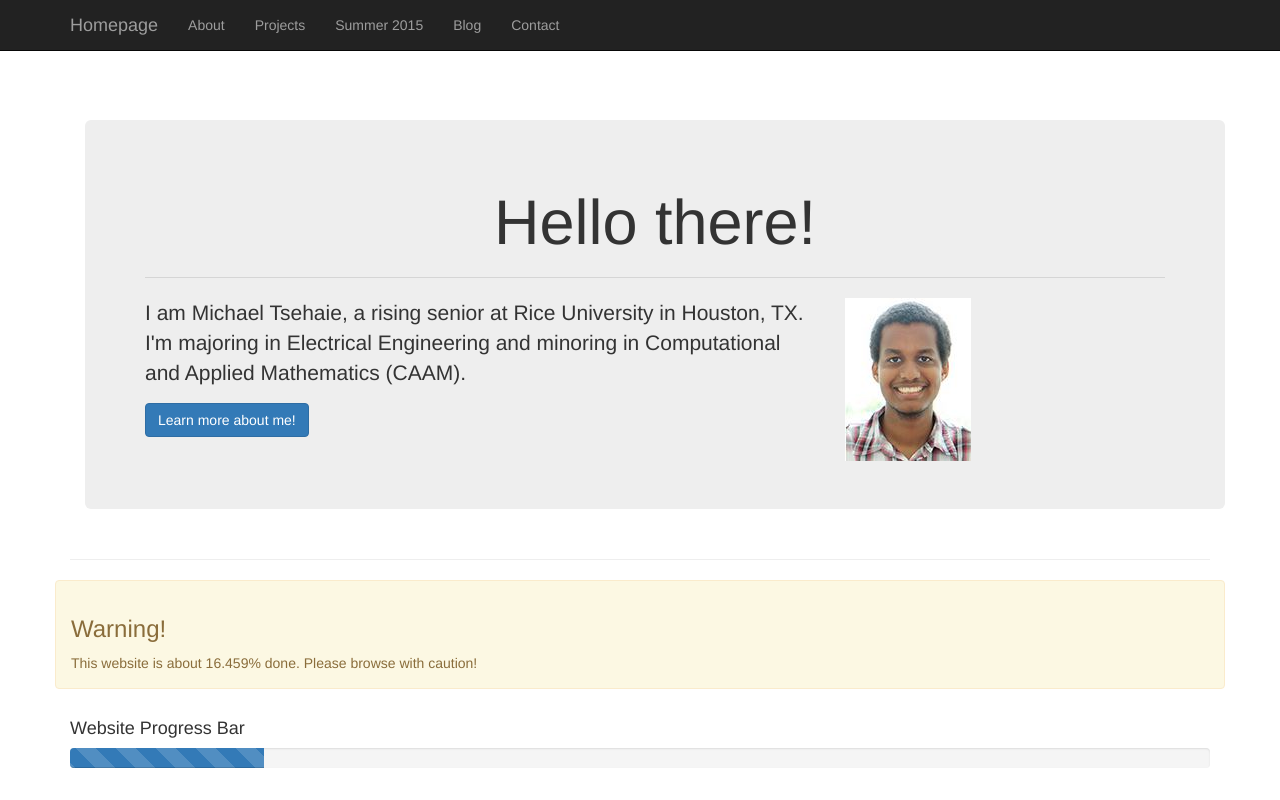
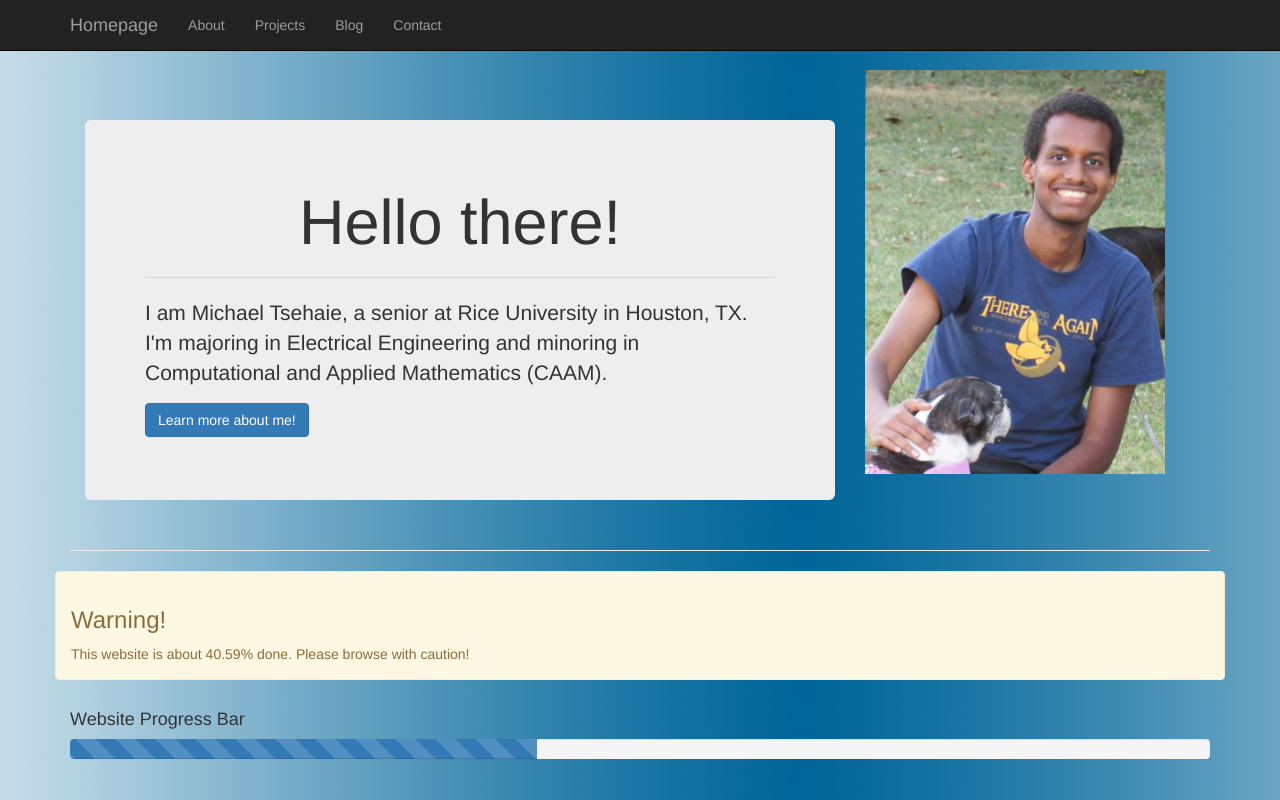
Before and after one commit to mht94-dev/mht94.github.io, a Jekyll site: the page built from index.html, in a window 1280 px wide and 1400 px high. Shown: the top 800 px of the window. Built offline with Jekyll 4.4.1, drawn with Linux system fonts in a browser that asks for light colours; some of the changed text lies outside the part shown.

Commit message:
Foundational updates

```diff
--- a/About/index.html
+++ b/About/index.html
@@ -1,3 +1,8 @@
 ---
 layout: default
 ---
+
+<div class="container">
+
+
+</div>
--- a/Projects/index.html
+++ b/Projects/index.html
@@ -32,10 +32,6 @@ title: Projects
   <td> <a href="/Projects/pov-machine"> Persistence of Vision Machine</a> </td>
   <td> Still working on this... </td>
 </tr>
-<tr>
-  <td> <a href = "/Projects/quadcopter"> Crazyflie Quadcopter </a> </td>
-  <td> Just started playing with this quadcopter... </td>
-</tr>
 </table>
 </div>
   </body><!---So comments go here>>>>
--- a/_layouts/default.html
+++ b/_layouts/default.html
@@ -26,8 +26,7 @@
 
 </head>
 
-<body>
-
+<body background ="/media/bg2.jpg">
     <!-- Navigation -->
     <nav class="navbar navbar-inverse navbar-fixed-top" role="navigation">
         <div class="container">
@@ -50,9 +49,6 @@
                     <li>
                         <a href="/Projects">Projects</a>
                     </li>
-                    <li>
-                        <a href="/Summer2k15">Summer 2015</a>
-                      </li>
                     <li>
                       <a href = "/blog">Blog</a>
                     </li>
--- a/_layouts/post.html
+++ b/_layouts/post.html
@@ -4,6 +4,6 @@ layout: default
 <h2>{{ page.title }}</h2>
 <p class="meta">{{ page.date | date_to_string }}</p>
 
-<div class="post">
+<div class="well">
   {{ content }}
 </div>
--- a/index.html
+++ b/index.html
@@ -7,35 +7,34 @@ title: Homepage
     <div class="container">
 
         <!-- Jumbotron Header -->
-
+        <div class="row">
+          <div class = "col-md-8">
         <header class="jumbotron hero-spacer">
             <h1 style="text-align:center">Hello there!</h1>
             <hr>
-            <div class = "row">
-              <div class = "col-md-8">
-            <p>I am Michael Tsehaie, a rising senior at Rice University in Houston, TX. I'm majoring
+            <p>I am Michael Tsehaie, a senior at Rice University in Houston, TX. I'm majoring
             in Electrical Engineering and minoring in Computational and Applied Mathematics
             (CAAM).</p>
             <p><a href = "/about" class="btn btn-primary btn-large">Learn more about me!</a>
             </p>
-          </div>
-            <div class = "col-md-4">
-              <img src="/media/Michael.JPG" alt="Picture of Me" >
-            </div>
-          </div>
         </header>
+        </div>
+        <div class = "col-md-4 img-container">
+          <img class = "img-responsive" src="/media/me.png" alt="Picture of Me" height="400" width ="300" >
+        </div>
       </div>
+    </div>
 
         <hr>
         <div class = "row">
         <div class="alert alert-dismissible alert-warning">
           <h3>Warning!</h3>
-          <p>This website is about 16.459% done. Please browse with caution!</p>
+          <p>This website is about 40.59% done. Please browse with caution!</p>
         </div>
       </div>
         <h4> Website Progress Bar</h4>
         <div class="progress progress-striped active">
-  <div class="progress-bar" style="width: 17%"></div>
+  <div class="progress-bar" style="width: 41%"></div>
 </div>
 
         <!-- Title -->
@@ -64,10 +63,10 @@ title: Homepage
 
             <div class="col-md-3 col-sm-6 hero-feature">
                 <div class="thumbnail">
-                    <img src="/media/place-holder.jpg" alt="">
+                    <img src="/media/arg-bol.jpg" width="460" height="460">
                     <div class="caption">
-                        <h3>Feature Label</h3>
-                        <p>Lorem ipsum dolor sit amet, consectetur adipisicing elit.</p>
+                        <h3>Bolivia vs Argentina</h3>
+                        <p>"¿Donde Esta Messi?"</p>
                         <p>
                             <a href="#" class="btn btn-primary">Read Now!</a>
                         </p>
@@ -77,12 +76,12 @@ title: Homepage
 
             <div class="col-md-3 col-sm-6 hero-feature">
                 <div class="thumbnail">
-                    <img src="/media/place-holder.jpg" alt="">
+                    <img src="/media/icon_web.PNG" width="460" height="460">
                     <div class="caption">
-                        <h3>Feature Label</h3>
-                        <p>Lorem ipsum dolor sit amet, consectetur adipisicing elit.</p>
+                        <h3>Website Updates</h3>
+                        <p>Improvements I have made to my website.</p>
                         <p>
-                            <a href="#" class="btn btn-primary">Read Now!</a>
+                            <a href="/2015/06/06/Website-Improvements/" class="btn btn-primary">Read Now!</a>
                         </p>
                     </div>
                 </div>
@@ -92,10 +91,10 @@ title: Homepage
                 <div class="thumbnail">
                     <img src="/media/place-holder.jpg" alt="">
                     <div class="caption">
-                        <h3>Feature Label</h3>
-                        <p>Lorem ipsum dolor sit amet, consectetur adipisicing elit.</p>
+                        <h3>First Blog</h3>
+                        <p>Initial Blog.</p>
                         <p>
-                            <a href="#" class="btn btn-primary">Read Now!</a>
+                            <a href="/2015/06/02/Getting-Started/" class="btn btn-primary">Read Now!</a>
                         </p>
                     </div>
                 </div>
```
Also changed, not shown: other parts of index.html (+2 -2 lines), blog/index.html (+6 -1 lines), media/bg.jpg (added), media/bg2.jpg (added), media/icon_web.PNG (added), media/me.PNG (added), 1 other file.
